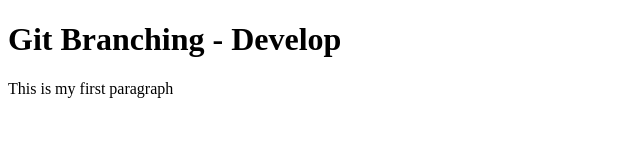
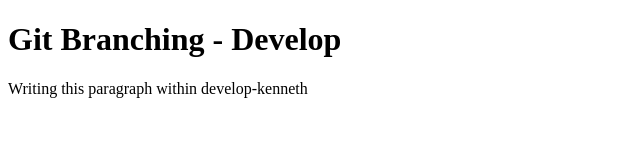
Before and after one commit to gitkencay/branching, a plain HTML site: page index.html in a window 1280 px wide. Shown: the whole page, without its empty margins (0-640 px from the left). Drawn offline with Linux system fonts and the light colour scheme.

Commit message:
modified index, about & contract files

```diff
--- a/index.html
+++ b/index.html
@@ -3,7 +3,7 @@
 <body>
 
 <h1> Git Branching - Develop </h1>
-<p>	 This is my first paragraph </p>
+<p>	 Writing this paragraph within develop-kenneth </p>
 
 </body>
 </html>
```
Also changed, not shown: about.html (+1 -0 lines), contact.html (+1 -0 lines).
